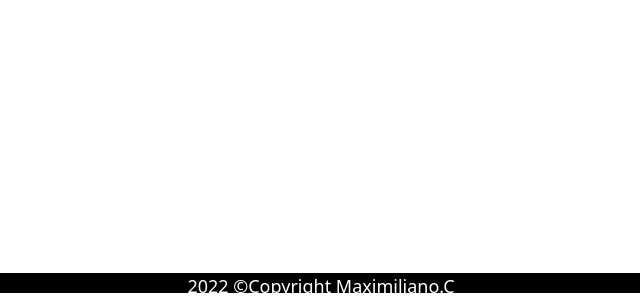
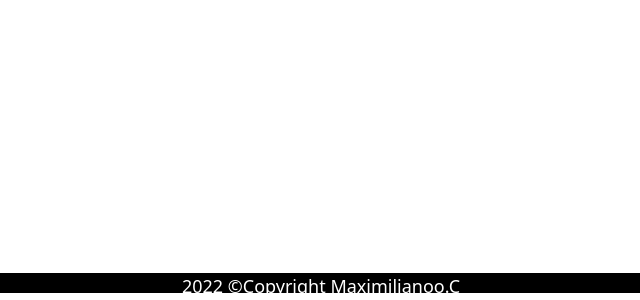
Before and after one commit to Kribly001/Sitio-web-Gaming, a plain HTML site: page index.html in a window 1280 px wide. Shown: the part 1707-2007 px from the top of the page, 319-959 px from the left. Drawn offline with nearby package versions, Linux system fonts and the light colour scheme.

Commit message:
bootstrap

```diff
--- a/index.html
+++ b/index.html
@@ -94,7 +94,7 @@
     </section>
   </main>
   <footer>
-    <p> 2022 ©Copyright Maximiliano.C</p>
+    <p> 2022 ©Copyright Maximilianoo.C</p>
   </footer>
   <script src="https://cdn.jsdelivr.net/npm/bootstrap@5.1.3/dist/js/bootstrap.bundle.min.js"
     integrity="sha384-ka7Sk0Gln4gmtz2MlQnikT1wXgYsOg+OMhuP+IlRH9sENBO0LRn5q+8nbTov4+1p" crossorigin="anonymous">
```
